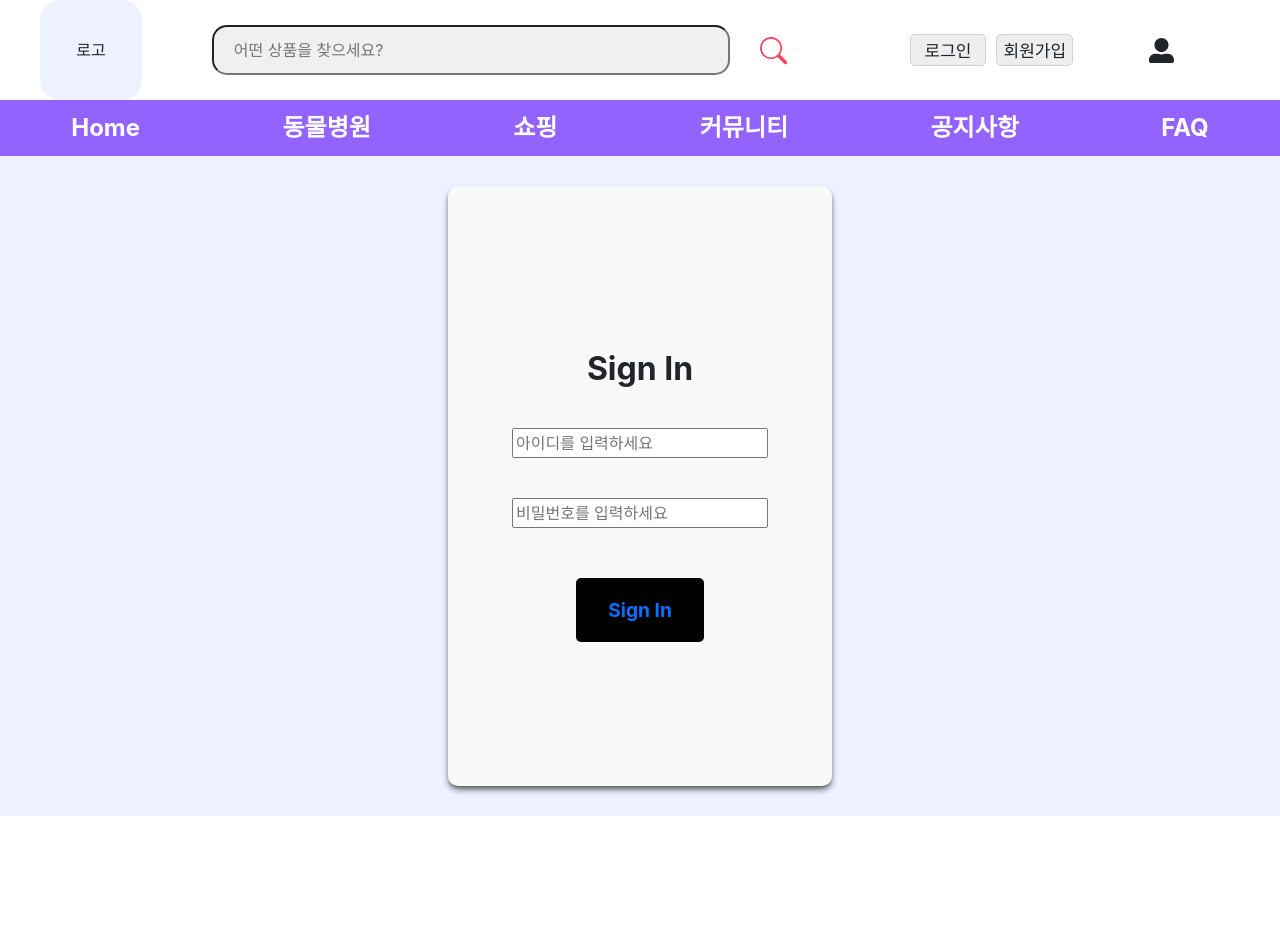
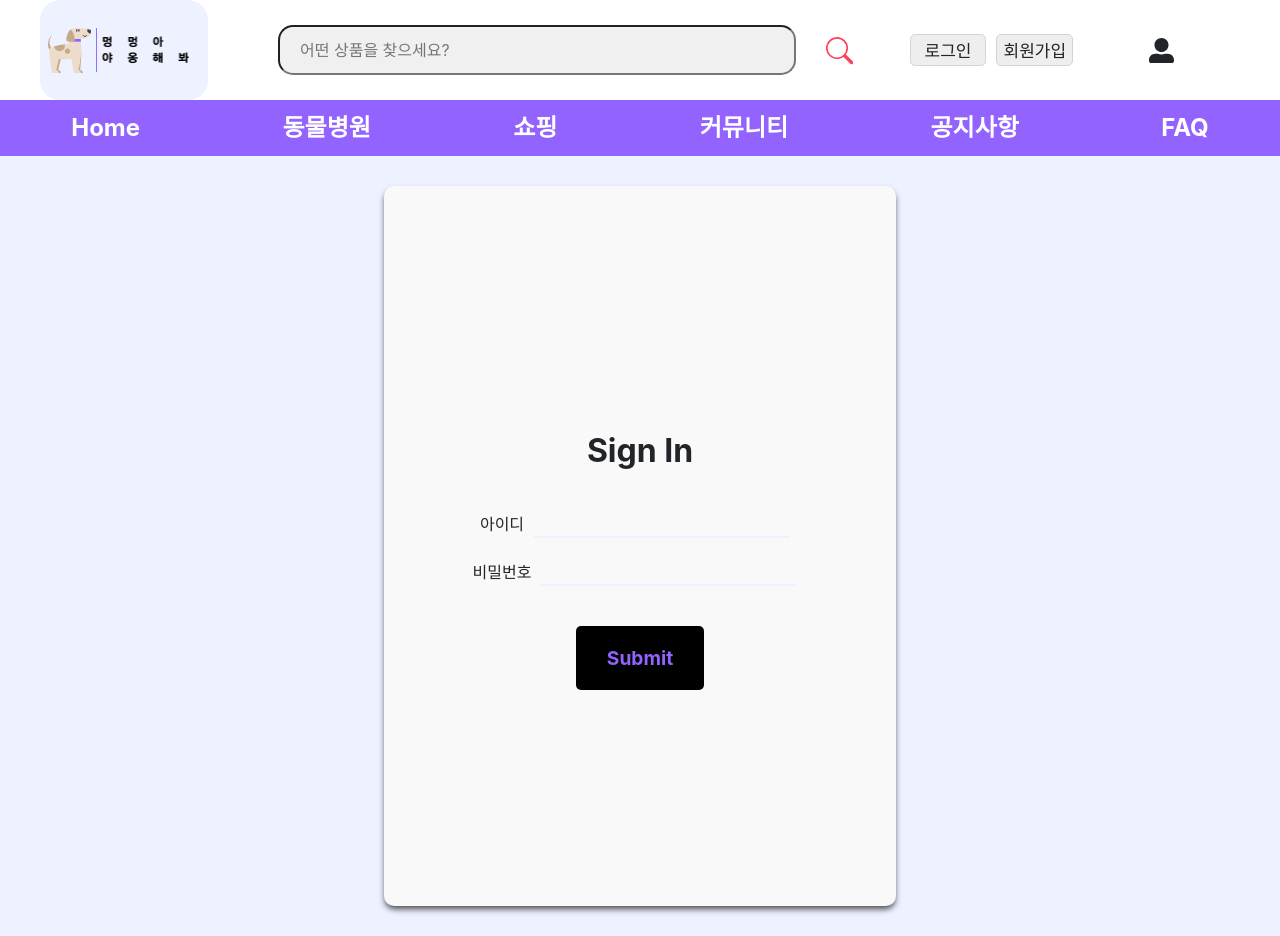
Before and after one commit to codestates-seb/-seb39_main_003-, a React (Create React App) app in the folder client/: page /login in a window 1280 px wide. Before the commit the page ends 816 px from the top, so only its background shows below. Built offline with nearby package versions, Linux system fonts and the light colour scheme; the HTML template or start-up script is replaced by a standard one.

Commit message:
login 부분 수정

```diff
--- a/client/src/components/Nav.js
+++ b/client/src/components/Nav.js
@@ -5,6 +5,7 @@ import { BsSearch } from "react-icons/bs";
 import { Link } from "react-router-dom";
 import React, { useState } from 'react';
 import { useNavigate } from 'react-router-dom';
+import logo from '../assets/logo.png'
 
 
 const Wrapper = styled.div `
@@ -208,7 +209,10 @@ const Nav = () => {
   return (
     <Wrapper>
           <div className="headerBox">
-              <span className="logo headerList">로고</span>
+              <span className="logo headerList">
+                {/* 로고 */}
+                <img className="logoImage" alt="logo" src={logo} />
+              </span>
               <div className="search_bar">
                   <input type="text" placeholder="어떤 상품을 찾으세요?" className="search headerList"></input>
                   <span className="searchIcon"><BsSearch /></span>
--- a/client/src/pages/MyPage/Category/SignIn.js
+++ b/client/src/pages/MyPage/Category/SignIn.js
@@ -1,9 +1,11 @@
 import React from 'react'
 import styled from 'styled-components'
 import { Link } from 'react-router-dom'
+import { useForm } from "react-hook-form";
 
 const Wrapper = styled.div`
 box-sizing: border-box;
+// 로그인 페이지
 .signInTerritory{
   display: flex;
   flex-direction: column;
@@ -13,8 +15,8 @@ box-sizing: border-box;
   background-color: #EEF1FF;
 }
 .signInBackground{
-  width: 30vw;
-  height: 600px;
+  width: 40vw;
+  height: 90vh;
 
   margin: 30px 0px;
   padding: 50px;
@@ -28,27 +30,46 @@ box-sizing: border-box;
 
   background-color: #F9F9F9;
 }
+// 회원가입 본문
 .text{
-  margin: 20px;
+  margin: 30px;
   text-align: center;
   font-weight: bolder;
 }
 .siBackground{
-  margin: 20px;
-
   display: flex;
   flex-direction: column;
   justify-content: center;
   align-items: center;
 }
+.sibox{
+  display: flex;
+  flex-direction: column;
+  justify-content: center;
+  align-items: center;
+}
+.siback{
+  display: flex;
+  flex-direction: row;
+  justify-content: space-around;
+  align-items: center;
+}
 .sitext{
+  width: 20vw;
+  margin: 10px;
+  border: none;
+  outline:none;
+  border-bottom: 2px solid #EEF1FF;
+
   display: flex;
   flex-direction: column;
   justify-content: center;
   align-items: center;
 
   text-align: start;
+  background-color: #F9F9F9;
 }
+// 로그인 버튼
 .siButton{
   width: 10vw;
   height: 8vh;
@@ -57,9 +78,9 @@ box-sizing: border-box;
   /* box-shadow: 0 4px 6px -1px rgba(0, 0, 0, 0.4); */
   border-radius: 5px;
   border-style: none;
+
   background-color: #000000;
   color: #9263FF;
-
   text-align: center;
   font-size: larger;
   font-weight: bolder;
@@ -70,26 +91,39 @@ box-sizing: border-box;
   }
 }
 `
-
 const StyledLink = styled(Link)`
 text-decoration: none;
 `
+
 function SignIn() {
+  const { register, handleSubmit } = useForm();
+  const onSubmit = (data) => console.log(data)
+
   return (
     <Wrapper>
-        {/* 회원가입 페이지 */}
+      {/* 로그인 페이지 */}
       <div className='signInTerritory'>
         <div className='signInBackground'>
-          {/* 회원가입 본문 */}
+
+          {/* 로그인 본문 */}
           <h2 className='text'>Sign In</h2>
           <div className='siBackground'>
-            <input type="sitext" placeholder="아이디를 입력하세요"></input>
+            <form className='siBackground' onSubmit={handleSubmit(onSubmit)}>
+              <div className='sibox'>
+                <div className='siback'>
+                  <label>아이디</label>
+                  <input className="sitext" type='id' {...register("memberId")}></input>
+                </div>
+
+                <div className='siback'>
+                  <label>비밀번호</label>
+                  <input className="sitext" type='password' {...register("password")}></input>
+                </div>
+            </div>
+              {/* 로그인 버튼 */}
+              <input className='siButton' type="submit"></input>
+            </form>
           </div>
-          <div className='siBackground'>
-            <input type="sitext" placeholder="비밀번호를 입력하세요"></input>
-          </div>
-          {/* 회원가입 버튼 */}
-          <button className='siButton'><StyledLink to="/">Sign In</StyledLink></button>
         </div>
       </div>
     </Wrapper>
--- a/client/src/pages/MyPage/Category/SignUp.js
+++ b/client/src/pages/MyPage/Category/SignUp.js
@@ -37,7 +37,12 @@ box-sizing: border-box;
   font-weight: bolder;
 }
 .suBackground{
-
+  display: flex;
+  flex-direction: column;
+  justify-content: center;
+  align-items: center;
+}
+.subox{
   display: flex;
   flex-direction: column;
   justify-content: center;
@@ -50,7 +55,7 @@ box-sizing: border-box;
   align-items: center;
 }
 .sutext{
-  width: 30vw;
+  width: 20vw;
   margin: 10px;
   border: none;
   outline:none;
@@ -105,30 +110,45 @@ function SignUp() {
           <div className='suBackground'>
             <form className='suBackground' onSubmit={handleSubmit(onSubmit)}>
               <div className='subox'>
+
+                <div className='suback'>
                   <label>이메일</label>
                   <input className="sutext" type='email' {...register("email")}></input>
+                </div>
 
+                <div className='suback'>
                   <label>아이디</label>
                   <input className="sutext" type='id' {...register("memberId")}></input>
+                </div>
 
+                <div className='suback'>
                   <label>비밀번호</label>
                   <input className="sutext" type='password' {...register("password")}></input>
+                </div>
 
+                <div className='suback'>
                   <label>이름</label>
                   <input className="sutext" type='text' {...register("memberName")}></input>
+                </div>
 
+                <div className='suback'>
                   <label>닉네임</label>
                   <input className="sutext" type='text' {...register("nickName")}></input>
+                </div>
 
+                <div className='suback'>
                   <label>주소</label>
                   <input className="sutext" type='text' {...register("address")}></input>
+                </div>
 
+                <div className='suback'>
                   <label>전화번호</label>
                   <input className="sutext" type='text' {...register("phone")}></input>
                 </div>
+            </div>
 
               {/* <label>프로필 이미지</label>
-              <imput className="sutext" type="img" {...register("profile_img")}></imput> */}
+              <input className="sutext" type="img" {...register("profile_img")}></input> */}
 
               {/* 회원가입 버튼 */}
               <input className='suButton' type="submit"></input>
--- a/client/src/pages/MyPage/Mypage.js
+++ b/client/src/pages/MyPage/Mypage.js
@@ -100,7 +100,7 @@ function Mypage() {
                             <div className='mpCategory'>고객센터</div>
                         </div>
                         <div className='mpcBox'>
-                            <div className='mpCategory'><StyledLink to="/mypage/signup">회원 가입</StyledLink></div>
+                        <div className='mpCategory'><StyledLink to='/login'> 로그인 </StyledLink></div>
                         </div>
                     </div>
                 </div>
```
Also changed, not shown: client/src/assets/logo.png (added). Lines whose indentation alone changed are shown as unchanged.
